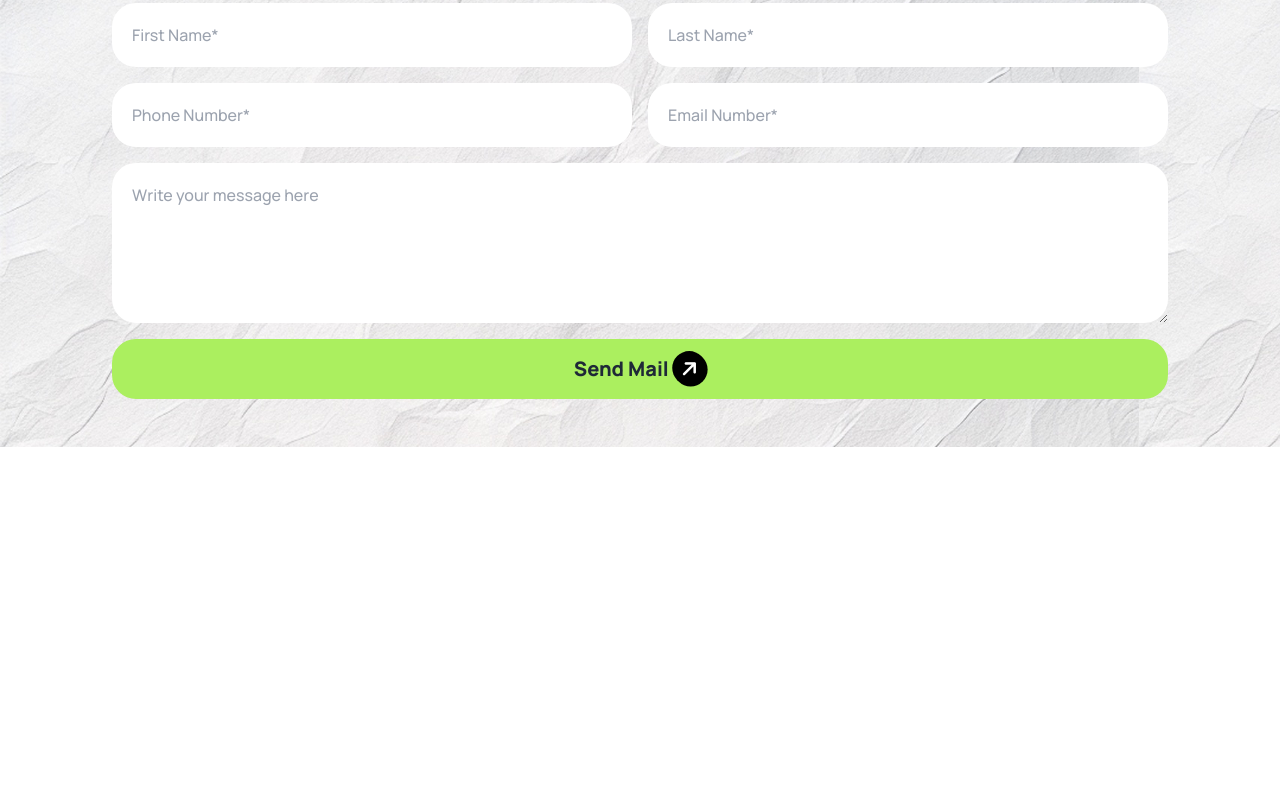
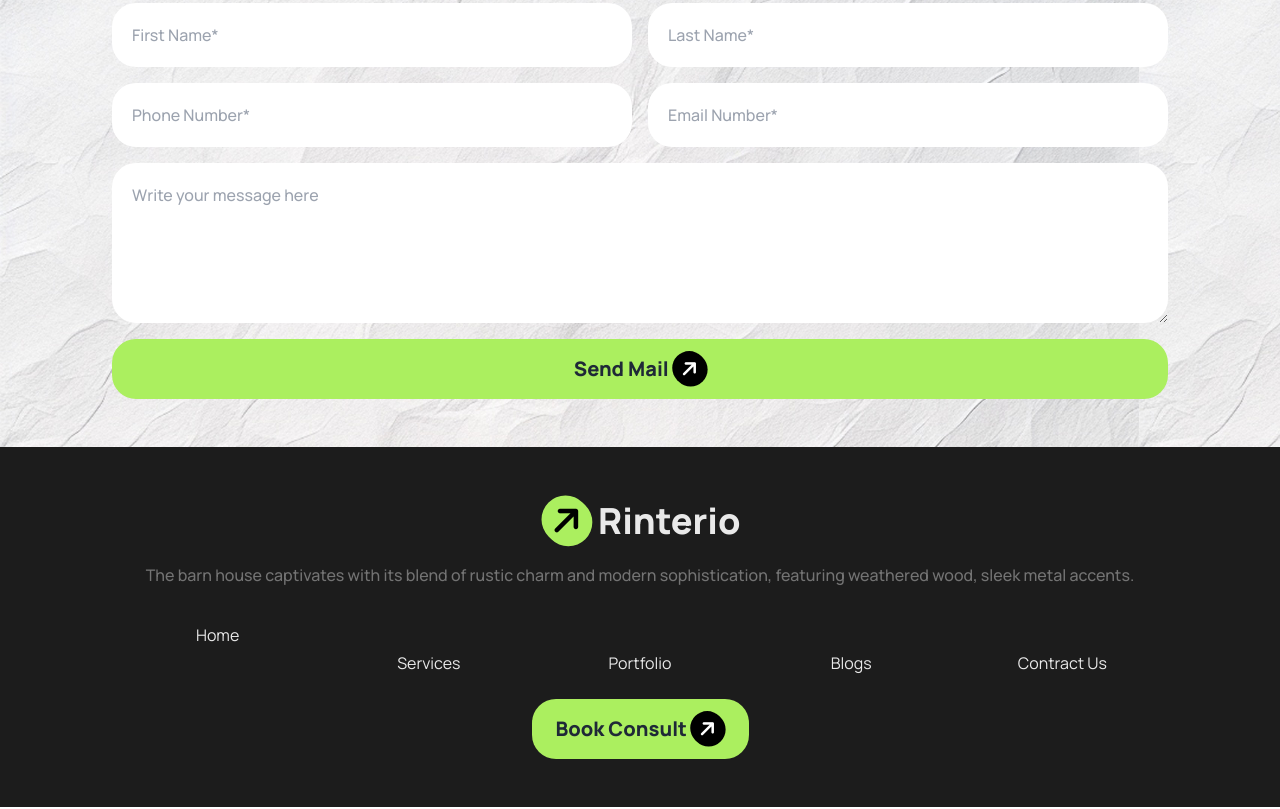
Before and after one commit to NI-Lipu/My-Third-Assignment, a plain HTML site: page index.html in a window 1280 px wide. Shown: the part 2583-3392 px from the top of the page. Before the commit the page ends 3030 px from the top, so only its background shows below. Drawn offline with nearby package versions, Linux system fonts and the light colour scheme.

Commit message:
add footer section

```diff
--- a/index.html
+++ b/index.html
@@ -181,5 +181,20 @@
       </div>
     </section>
  </main>
+ <!-- Footer start -->
+  <footer class="bg-[#1C1C1C] w-full border-b-2 border-b-white px-5 py-8 lg:px-28 lg:py-12">
+    <div class="text-center">
+      <h2 class="text-[#E9E9E9] font-extrabold text-4xl mb-4"><i class="fa-solid fa-arrow-right text-black -rotate-45 bg-body p-1 lg:p-2 ml-1 rounded-full"></i> Rinterio</h2>
+      <p class="text-[#737373] font-medium mb-9">The barn house captivates with its blend of rustic charm and modern sophistication, featuring weathered wood, sleek metal accents.</p>
+      <div class="grid grid-cols-1 space-y-7 lg:grid-cols-5 text-[#E9E9E9] mb-6">
+        <h5>Home</h5>
+        <h5>Services</h5>
+        <h5>Portfolio</h5>
+        <h5>Blogs</h5>
+        <h5>Contract Us</h5>
+      </div>
+      <button class="text-lg lg:text-xl font-extrabold bg-body w-full md:w-auto lg:w-auto rounded-3xl py-2 px-4 lg:py-3 lg:px-6 lg:col-span-2">Book Consult<i class="fa-solid fa-arrow-right text-white -rotate-45 bg-black p-1 lg:p-2 ml-1 rounded-full"></i></button>
+    </div>
+  </footer>
 </body>
 </html>
```
